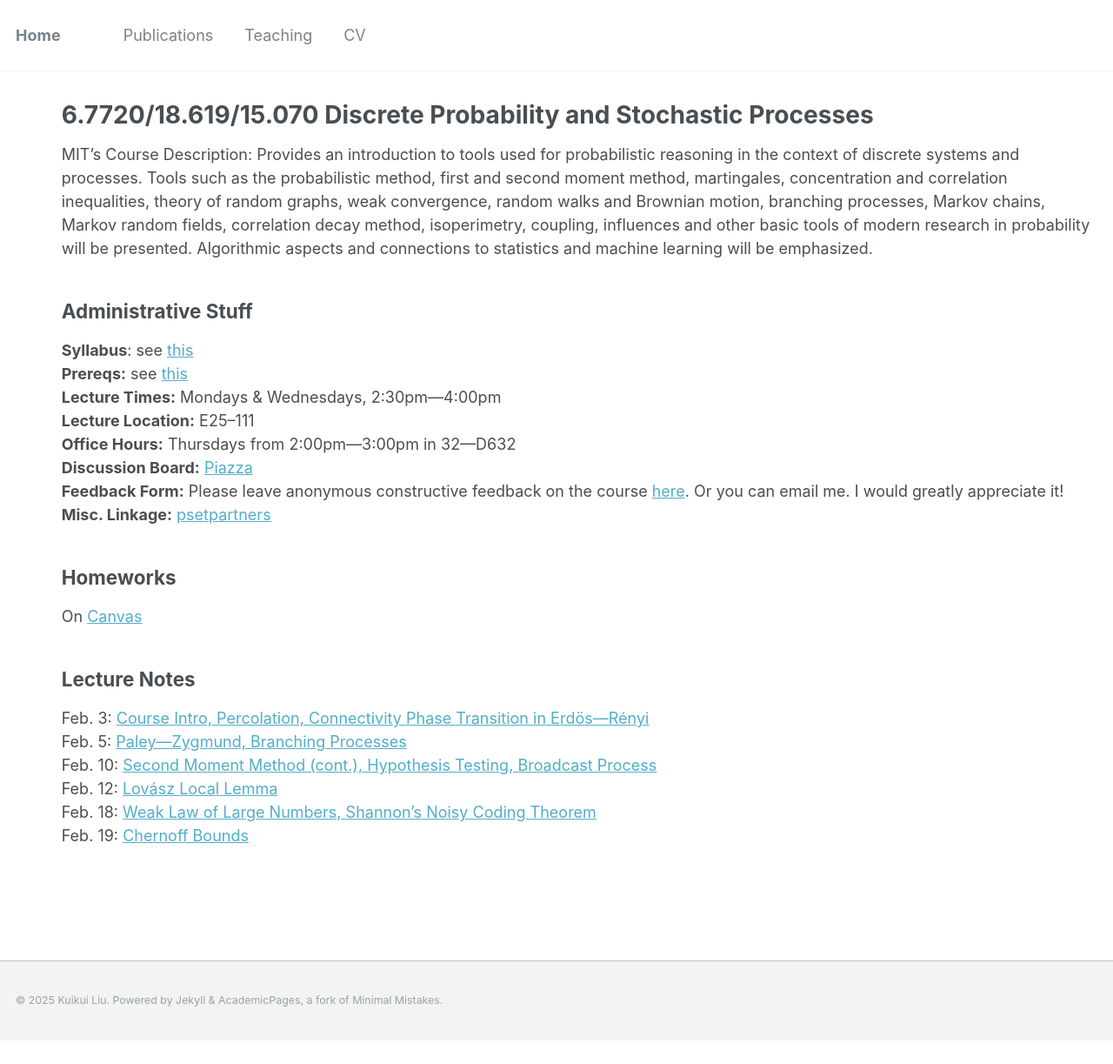
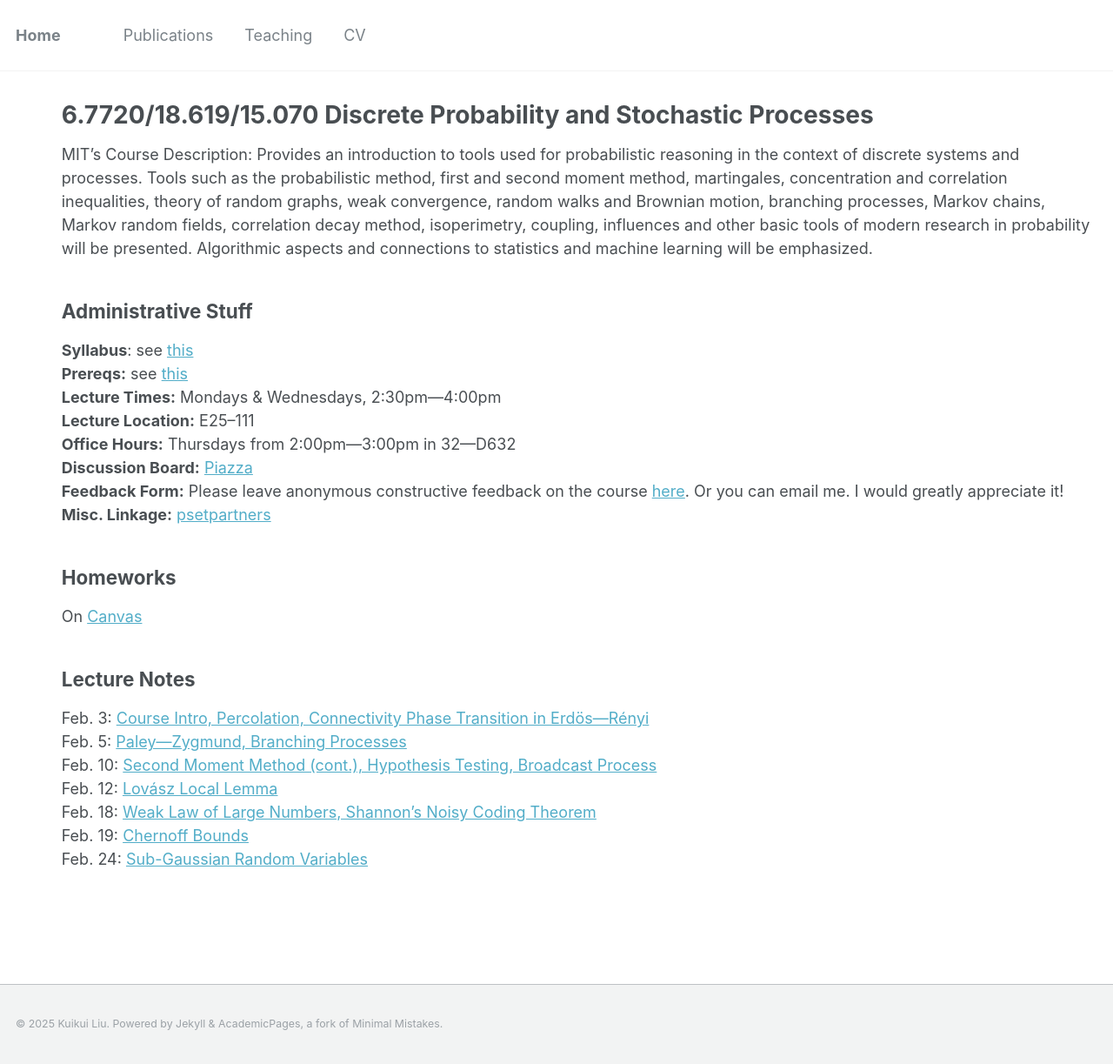
Before and after one commit to kuikuiliu/kuikuiliu.github.io, a Jekyll site: the page built from _teaching/sp2025-discrete-prob.md, in a window 1280 px wide. Shown: the whole page at 87% size. Built offline with Jekyll 4.4.1, drawn with Linux system fonts in a browser that asks for light colours; before the commit the page ends 1196 px from its top, so only the background shows below that.

Commit message:
67720 sp2025 lec7

```diff
--- a/_teaching/sp2025-discrete-prob.md
+++ b/_teaching/sp2025-discrete-prob.md
@@ -34,3 +34,4 @@ Feb. 10: [Second Moment Method (cont.), Hypothesis Testing, Broadcast Process](/
 Feb. 12: [Lov&aacute;sz Local Lemma](/files/sp2025/67720-sp2025-lec4.pdf) <br />
 Feb. 18: [Weak Law of Large Numbers, Shannon's Noisy Coding Theorem](/files/sp2025/67720-sp2025-lec5.pdf) <br />
 Feb. 19: [Chernoff Bounds](/files/sp2025/67720-sp2025-lec6.pdf) <br />
+Feb. 24: [Sub-Gaussian Random Variables](/files/sp2025/67720-sp2025-lec7.pdf) <br />
```
Also changed, not shown: 8 other files.
